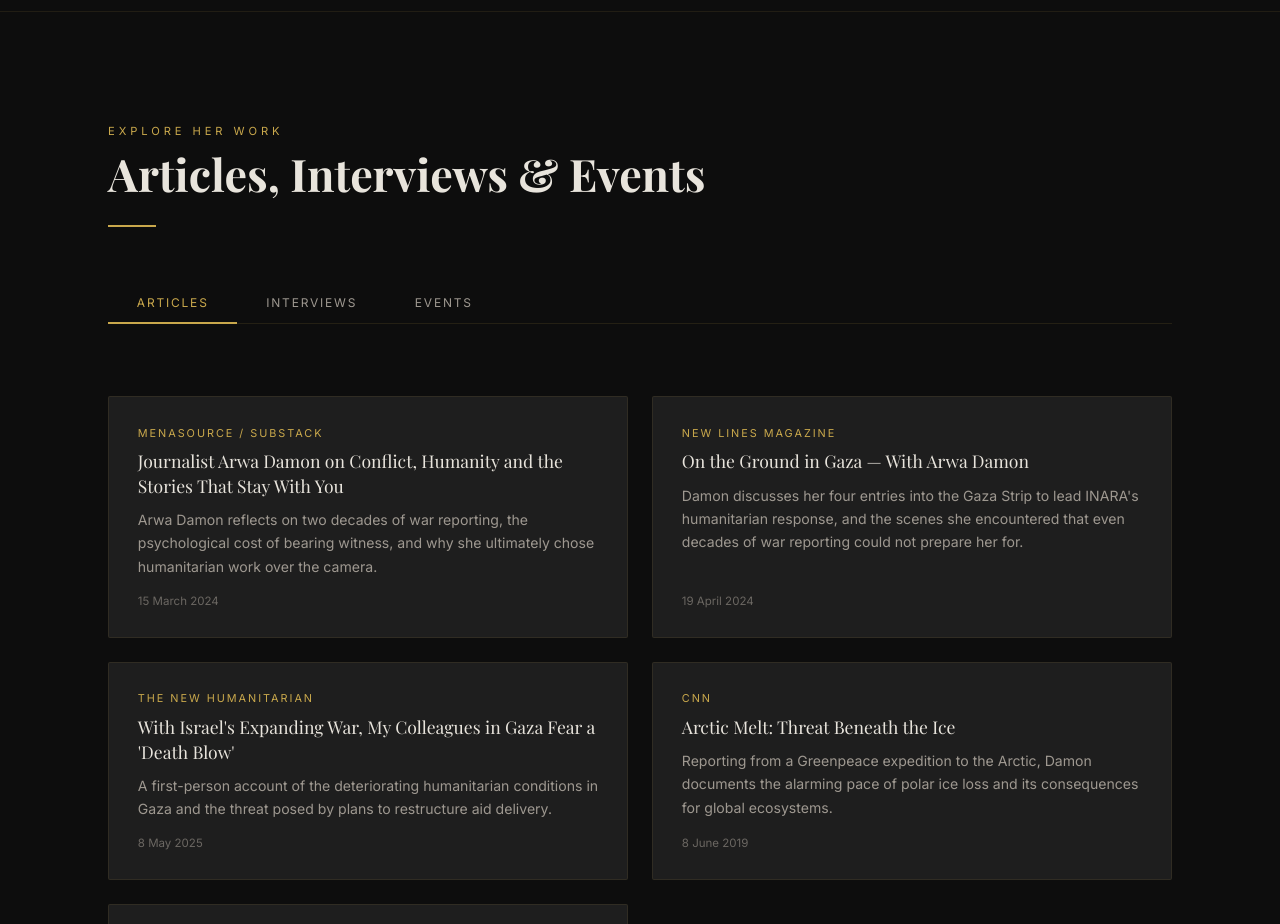
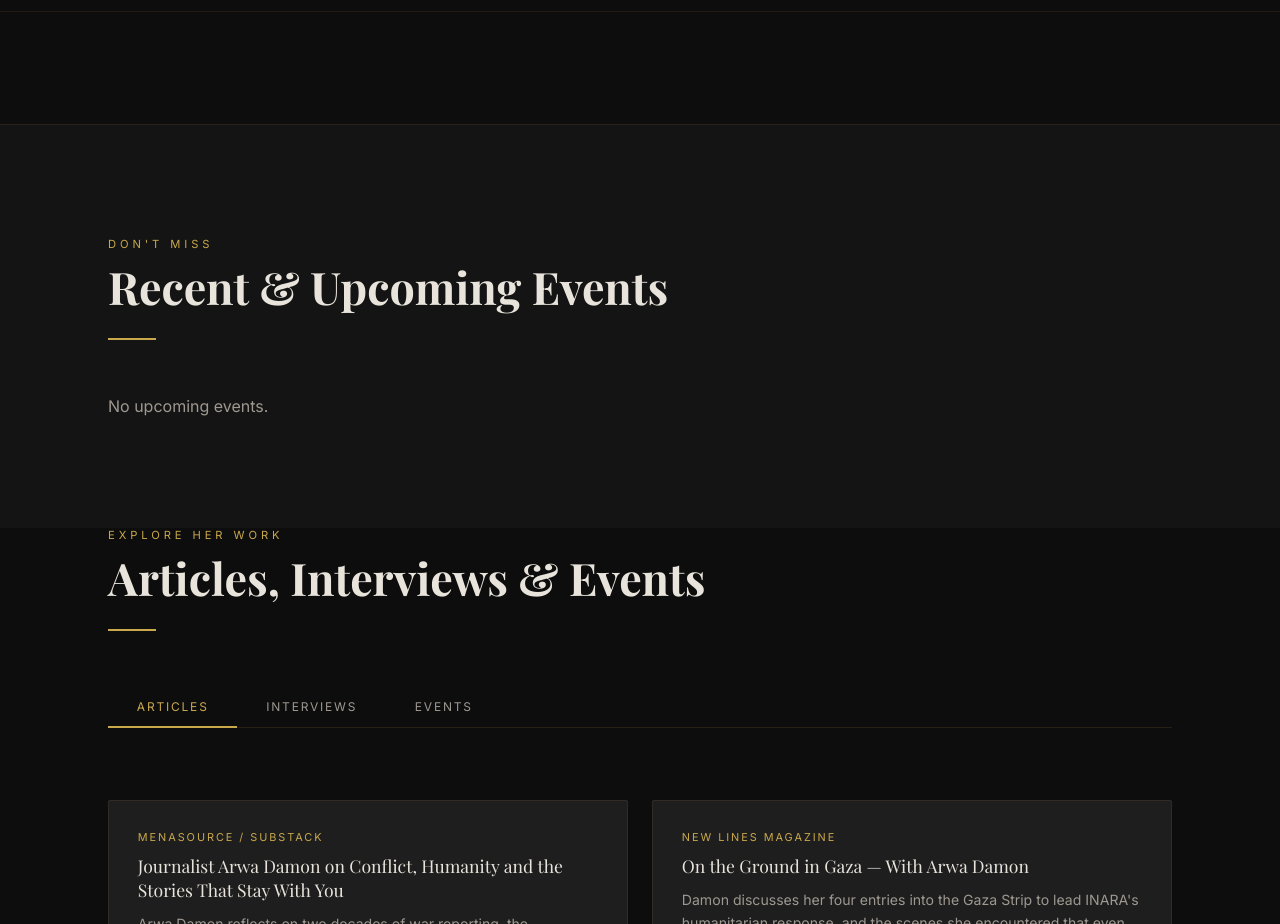
Before and after one commit to maiwandrohani-eng/arwa, a plain HTML site: page index.html in a window 1280 px wide. Shown: the part 6560-7484 px from the top of the page. Drawn offline with nearby package versions, Linux system fonts and the light colour scheme; a web font is replaced by a local one.

Commit message:
Add dynamic Recent Events section for upcoming/ongoing events

```diff
--- a/index.html
+++ b/index.html
@@ -1484,6 +1484,19 @@
 
   <!-- DYNAMIC CONTENT SECTION -->
   <section class="dyn-section" id="content">
+      <!-- RECENT EVENTS SECTION -->
+      <section class="dyn-section" id="recent-events">
+        <div class="container">
+          <div class="section-header">
+            <div>
+              <p class="section-label">Don't Miss</p>
+              <h2>Recent &amp; Upcoming Events</h2>
+              <div class="divider"></div>
+            </div>
+          </div>
+          <div class="events-grid" id="recent-events-grid"></div>
+        </div>
+      </section>
     <div class="container">
       <div class="section-header">
         <div>
@@ -1636,7 +1649,32 @@
     renderArticles();
     renderVideos();
     renderInterviews();
+    renderRecentEvents();
     renderEvents();
+    // ── RECENT EVENTS ──
+    function renderRecentEvents() {
+      const g = document.getElementById('recent-events-grid');
+      if (!g) return;
+      const now = new Date();
+      const upcoming = (siteData.events||[]).filter(e => {
+        if (!e.date) return false;
+        const d = new Date(e.date);
+        return d >= new Date(now.getFullYear(), now.getMonth(), now.getDate());
+      }).sort((a,b) => new Date(a.date)-new Date(b.date));
+      if (!upcoming.length) { g.innerHTML = '<p style="color:var(--text-muted);grid-column:1/-1">No upcoming events.</p>'; return; }
+      g.innerHTML = upcoming.map(e => `
+        <div class="event-card">
+          <div class="pillar-icon">
+            <svg viewBox="0 0 24 24" fill="none" stroke="currentColor" stroke-width="1.5" stroke-linecap="round" stroke-linejoin="round"><rect x="3" y="4" width="18" height="5" rx="2"/><path d="M8 2v2m8-2v2"/><rect x="7" y="9" width="10" height="11" rx="2"/><path d="M16 13h-4v-2"/></svg>
+          </div>
+          <div class="event-type-tag">${e.type||''}</div>
+          <div class="event-title">${e.title}</div>
+          <div class="event-location">&#x1F4CD; ${e.location||''}</div>
+          <div class="event-date">${formatDate(e.date)}</div>
+          <div class="event-desc">${e.description||''}</div>
+          ${e.url ? `<a class=\"event-link btn-primary\" href=\"${e.url}\" target=\"_blank\" rel=\"noopener noreferrer\">Register / Watch</a>` : ''}
+        </div>`).join('');
+    }
   }
 
   function renderArticles() {
```
